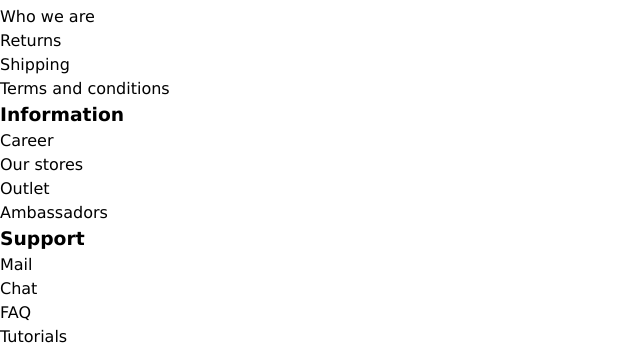
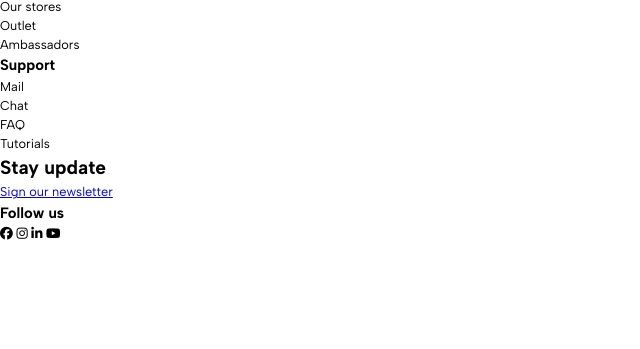
Before and after one commit to aw3stm/CA-15-june, a plain HTML site: page index.html in a window 1280 px wide. Shown: the part 627-976 px from the top of the page, without its empty margins (0-640 px from the left). After the commit the page ends 870 px from the top, so only its background shows below. Drawn offline with Linux system fonts and the light colour scheme; a web font is replaced by a local one.

Commit message:
Created css variables + footer markup

```diff
--- a/index.html
+++ b/index.html
@@ -156,6 +156,23 @@
           </ul>
         </div>
       </div>
+
+      <div class="footer__newsletter">
+        <h2 class="footer__newsletter--title">Stay update</h2>
+        <div>
+          <a href="#">Sign our newsletter</a>
+        </div>
+      </div>
+
+      <div class="social">
+        <h3 class="social__title">Follow us</h3>
+        <div class="footer__social--icons">
+        <i class="fa-brands fa-facebook"></i>
+        <i class="fa-brands fa-instagram"></i>
+        <i class="fa-brands fa-linkedin-in"></i>
+        <i class="fa-brands fa-youtube"></i>
+        </div>
+      </div>
     </footer>
   </body>
 </html>
--- a/styles.css
+++ b/styles.css
@@ -1,15 +1,43 @@
-*{
+*,
+*::before,
+*::after{
 margin: 0;
 padding: 0;
 box-sizing: border-box;
 }
 
+:root{
+  font-size: 0.8rem;
+  font-family: 'albert sans', Verdana, Geneva, Tahoma, sans-serif;
+  line-height: 1.5;
+  --color-primary: #FFF;
 
-:root{
-font-size: 16px;
+  /* Dynamic */
+  --padding-d-l-v: calc(2rem + 12vh);
+  --padding-d-l-h: calc(2rem + 12vw);
+
+  --padding-d-mc-v: calc(1rem + 4vh);
+  --padding-d-mc-h: calc(1rem + 4vw);
+
+  --padding-d-m-v: calc(1rem + 2vh);
+  --padding-d-m-h: calc(1rem + 2vw);
+
+  --padding-d-s-h: calc(1rem + 1vw);
+  --padding-d-s-v: calc(1rem + 1vh);
+
+  /* Static */
+  --padding-st-l-h: 3rem;
+  --padding-st-l-v: 2rem;
+
+  --padding-st-m-h: 2.5rem;
+  --padding-st-m-v: 1.5rem;
+
+  --padding-st-s-h: 2rem;
+  --padding-st-s-v: 1rem;
 }
 
+
 body{
-font-family: Verdana, Geneva, Tahoma, sans-serif;
-line-height: 1.5;
+
+
 }
```
